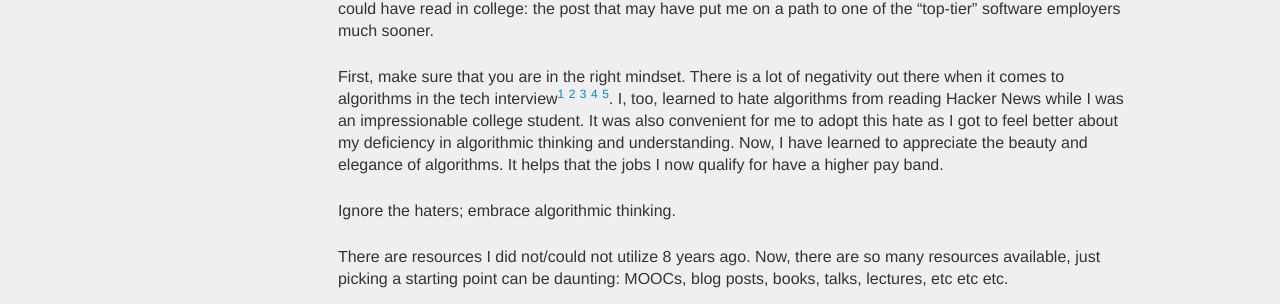
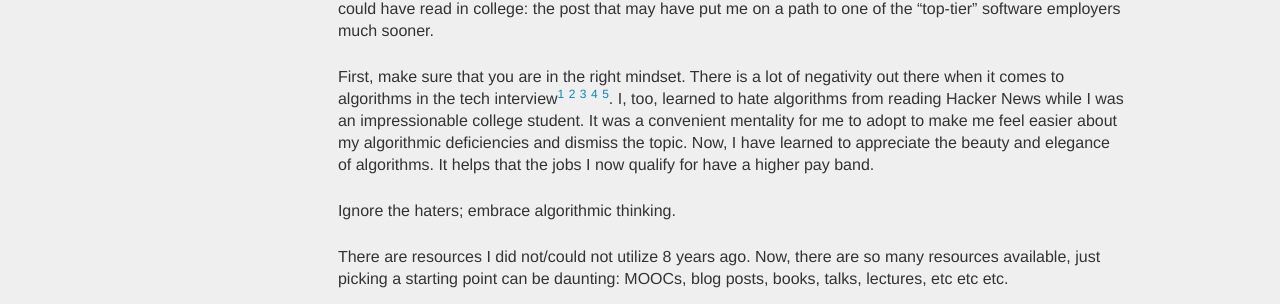
Before and after one commit to etruong42/etruong42.github.com, a Jekyll site: the page built from _posts/2018-07-13-My-Art-to-Studying-Algorithms.md, in a window 1280 px wide. Shown: the part 140-444 px from the top of the page. Built offline with Jekyll 4.4.1, drawn with Linux system fonts in a browser that asks for light colours; comment, search, counter and statistics services are not loaded.

Commit message:
edit Studying post

```diff
--- a/_posts/2018-07-13-My-Art-to-Studying-Algorithms.md
+++ b/_posts/2018-07-13-My-Art-to-Studying-Algorithms.md
@@ -6,7 +6,7 @@ description: I never really &quot;got&quot; algorithms until I figured out an ef
 
 I finally did it. I secured a software engineering position at Google. I put my nose to the grindstone for several months to make myself hirable. While I am quite happy with how my life turned out, this is the post I wish I could have read in college: the post that may have put me on a path to one of the "top-tier" software employers much sooner.
 
-First, make sure that you are in the right mindset. There is a lot of negativity out there when it comes to algorithms in the tech interview[^1] [^2] [^3] [^4] [^5]. I, too, learned to hate algorithms from reading Hacker News while I was an impressionable college student. It was also convenient for me to adopt this hate as I got to feel better about my deficiency in algorithmic thinking and understanding. Now, I have learned to appreciate the beauty and elegance of algorithms. It helps that the jobs I now qualify for have a higher pay band.
+First, make sure that you are in the right mindset. There is a lot of negativity out there when it comes to algorithms in the tech interview[^1] [^2] [^3] [^4] [^5]. I, too, learned to hate algorithms from reading Hacker News while I was an impressionable college student. It was a convenient mentality for me to adopt to make me feel easier about my algorithmic deficiencies and dismiss the topic. Now, I have learned to appreciate the beauty and elegance of algorithms. It helps that the jobs I now qualify for have a higher pay band.
 
 Ignore the haters; embrace algorithmic thinking.
 
```
